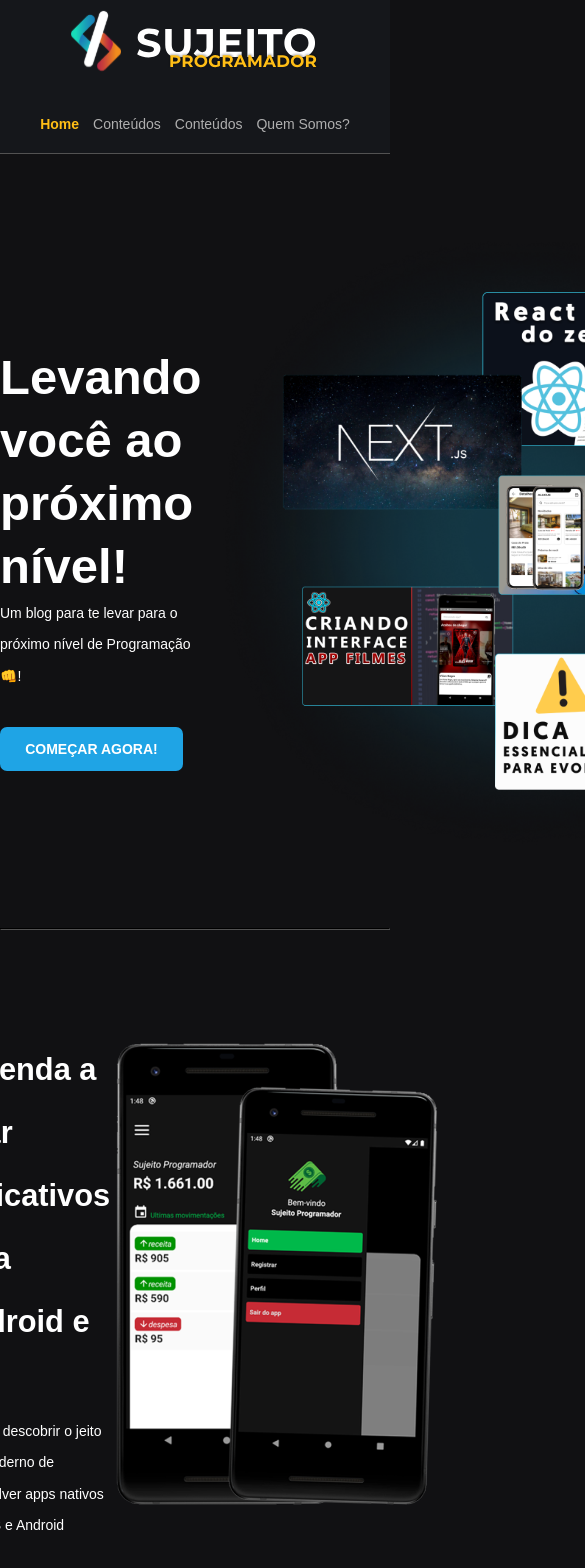
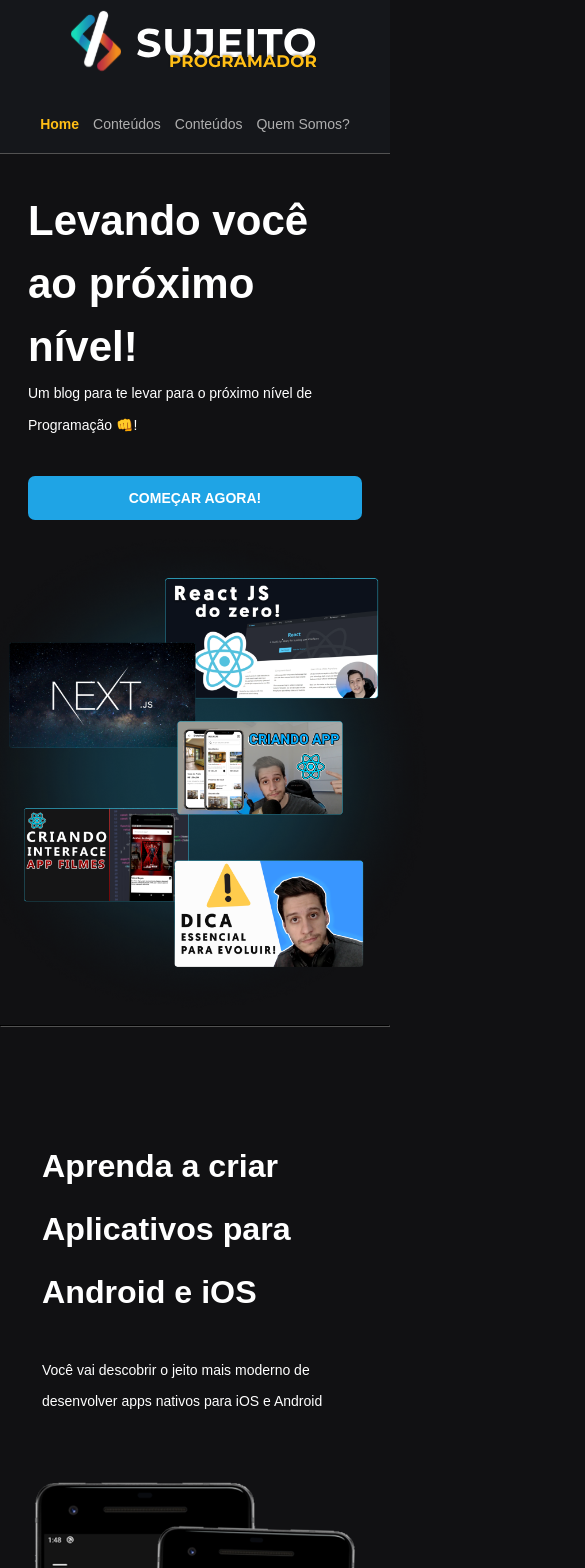
Before and after one commit to douglasfdev/blog, a Next.js app: page / in a window 390 px wide. Shown: the top 1568 px of the page, 585 px wide, since content can reach past the window. Built offline with nearby package versions, Linux system fonts and the light colour scheme.

Commit message:
feat: add media queries to responsivity

```diff
--- a/src/styles/home.module.scss
+++ b/src/styles/home.module.scss
@@ -68,17 +68,24 @@
   }
 
   h2{
+    display: flex;
+    align-items: center;
+    justify-content: center;
     font-size: 2.2rem;
     line-height: 4.5rem;
     font-weight: 900;
-    margin-top: 2.2rem;
+    margin: 2.2rem 1rem;
     color: var(--white);
   }
 
   span{
+    display: flex;
+    align-items: flex-end;
+    justify-content: center;
     font-size: 1rem;
     line-height: 2.25rem;
     color: var(--white);
+    margin: 2.2rem 1rem;
   }
 }
 
@@ -121,3 +128,72 @@
     font-weight: 600;
   }
 }
+
+@media (max-width: 1111px) {
+  .container{
+    .containerHeader{
+      padding: 0 2rem;
+
+      button{
+        display: block;
+      }
+    }
+
+    img{
+      max-width: 600px;
+
+    }
+
+    div h1{
+      font-size: 3rem;
+    }
+
+    div h2{
+      font-size: 2.3rem;
+
+      span{
+        font-size: 2.3rem;
+      }
+    }
+
+    .sectionContent, .nextLevelContent{
+      padding: 0 2rem;
+    }
+  }
+}
+
+@media (max-width: 827px){
+  .container{
+    .containerHeader{
+      flex-direction: column;
+
+      button{
+        width: 100%;
+        display: flex;
+        justify-content: center;
+        align-items: center;
+      }
+    }
+
+    div img{
+      max-width: 500px;
+    }
+
+    div h1{
+      font-size: 3rem;
+    }
+
+    h2{
+      font-size: 1rem;
+    }
+
+    .sectionContent{
+      flex-direction: column;
+
+      img{
+        margin: 2rem 0 0 0;
+        max-width: 400px;
+      }
+    }
+  }
+}
```
